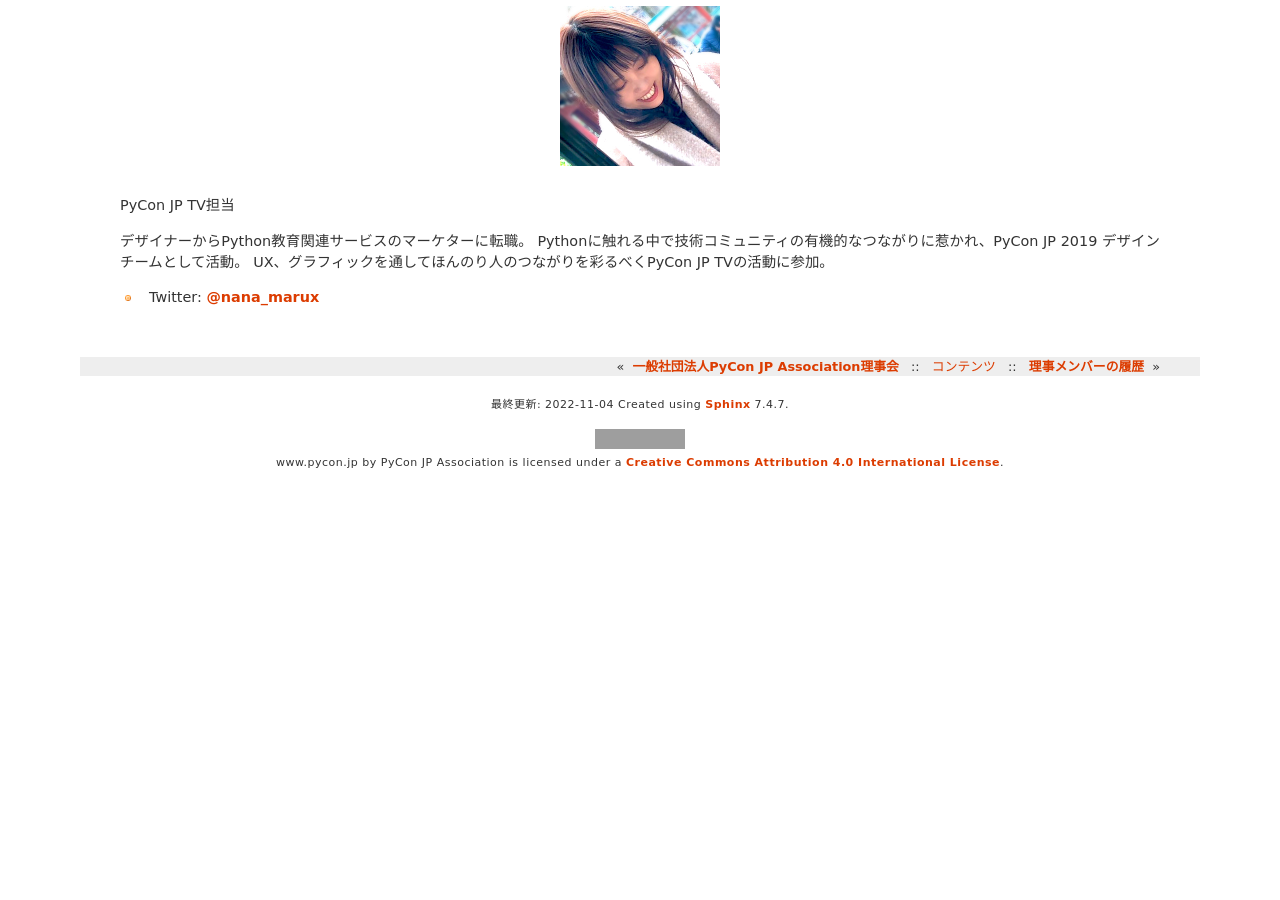
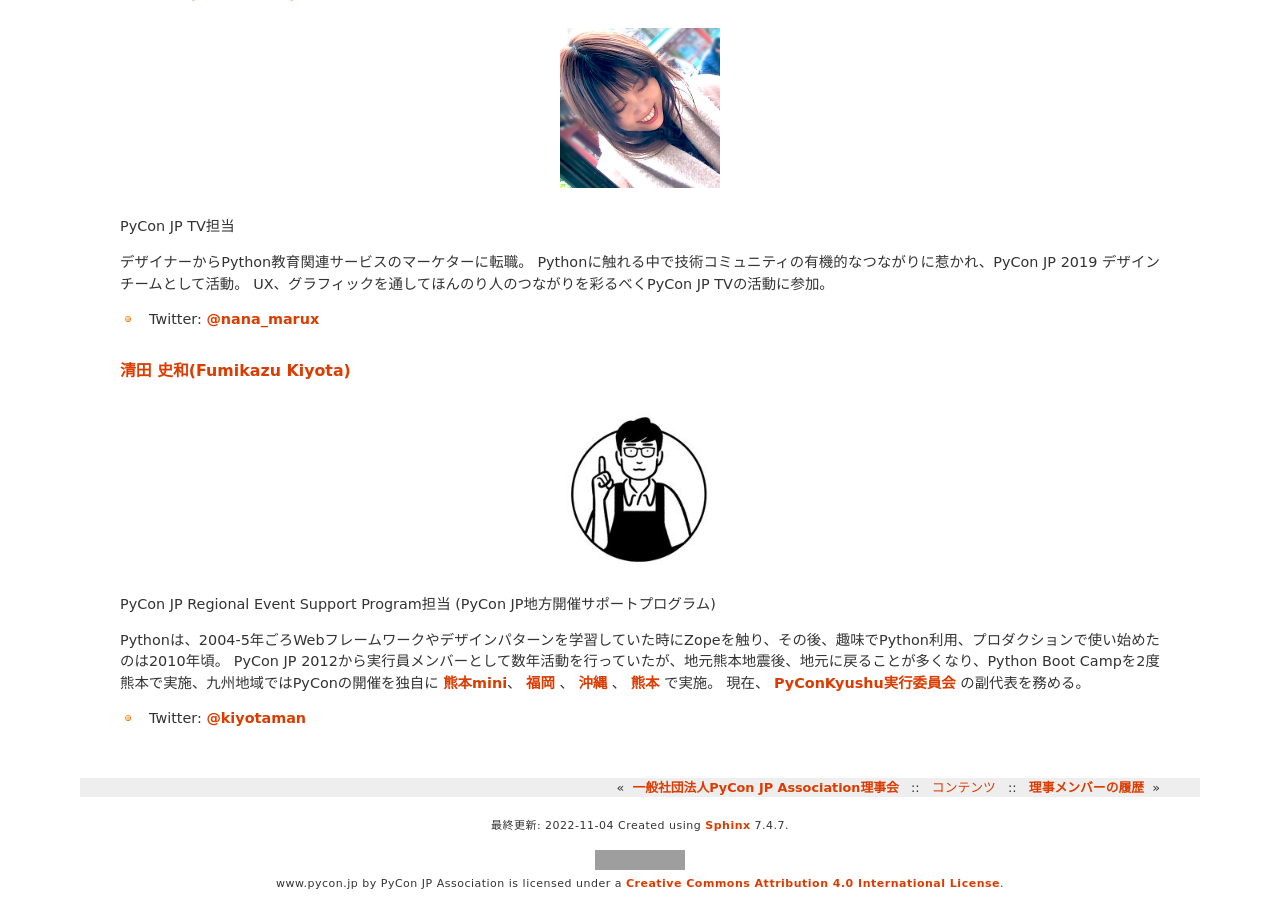
Before and after one commit to pyconjp/www.pycon.jp, a Sphinx documentation site: the page built from source/committee/members.rst, in a window 1280 px wide and 900 px high, scrolled down 3509 px. Built offline with Sphinx 7.4.7, drawn with Linux system fonts in a browser that asks for light colours; before the commit the page ends 3988 px from its top, so only the background shows below that; some of the changed text lies outside the part shown; grey boxes are pictures that could not be loaded.

Commit message:
ISSHA-2719 add a member to 運営メンバー

```diff
--- a/source/committee/members.rst
+++ b/source/committee/members.rst
@@ -137,3 +137,23 @@
 
 
 * Twitter: `@nana_marux <https://twitter.com/nana_marux>`_
+
+清田 史和(Fumikazu Kiyota)
+-------------------------------------
+.. figure:: /_static/kiyota.jpg
+   :width: 160
+
+PyCon JP Regional Event Support Program担当
+(PyCon JP地方開催サポートプログラム)
+
+Pythonは、2004-5年ごろWebフレームワークやデザインパターンを学習していた時にZopeを触り、その後、趣味でPython利用、プロダクションで使い始めたのは2010年頃。
+PyCon JP 2012から実行員メンバーとして数年活動を行っていたが、地元熊本地震後、地元に戻ることが多くなり、Python Boot Campを2度熊本で実施、九州地域ではPyConの開催を独自に `熊本mini`_、 `福岡`_ 、 `沖縄`_ 、 `熊本`_ で実施。
+現在、 `PyConKyushu実行委員会`_ の副代表を務める。
+
+.. _熊本mini: https://kumamoto.pycon.jp/
+.. _福岡: https://kyushu.pycon.jp/2018/
+.. _沖縄: https://kyushu.pycon.jp/2019/
+.. _熊本: https://kyushu.pycon.jp/2022/
+.. _PyConKyushu実行委員会: https://www.pykyushu.jp/
+
+* Twitter: `@kiyotaman <https://twitter.com/kiyotaman>`_
```
Also changed, not shown: source/_static/kiyota.jpg (added).
